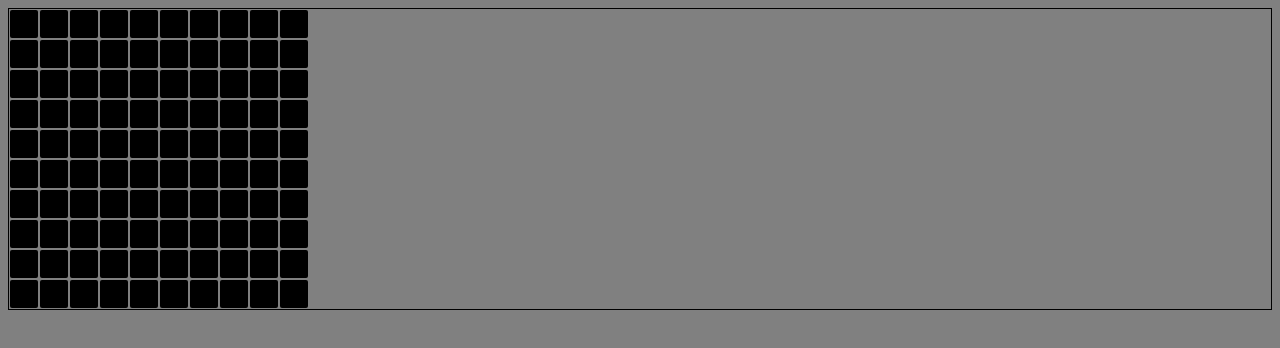
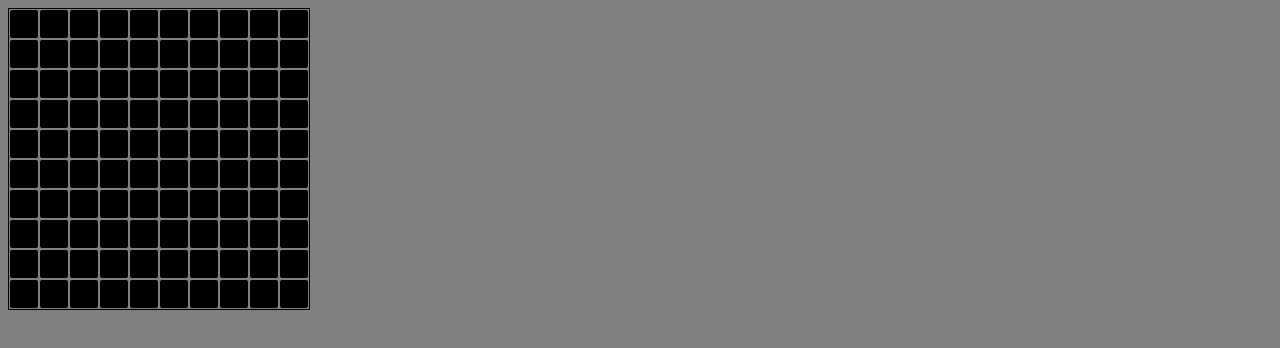
Before and after one commit to zamuka/labrats, a website: page app/index.html in a window 1280 px wide. Drawn offline with Linux system fonts and the light colour scheme.

Commit message:
adds grid styles

```diff
--- a/app/styles/styles.css
+++ b/app/styles/styles.css
@@ -8,7 +8,8 @@ body {
   border: 1px solid black;
   grid-template-columns: repeat(10, 30px);
   grid-template-rows: repeat(10, 30px);
-
+  width: fit-content;
+  user-select: none;
 }
 
 .grid div {
```
